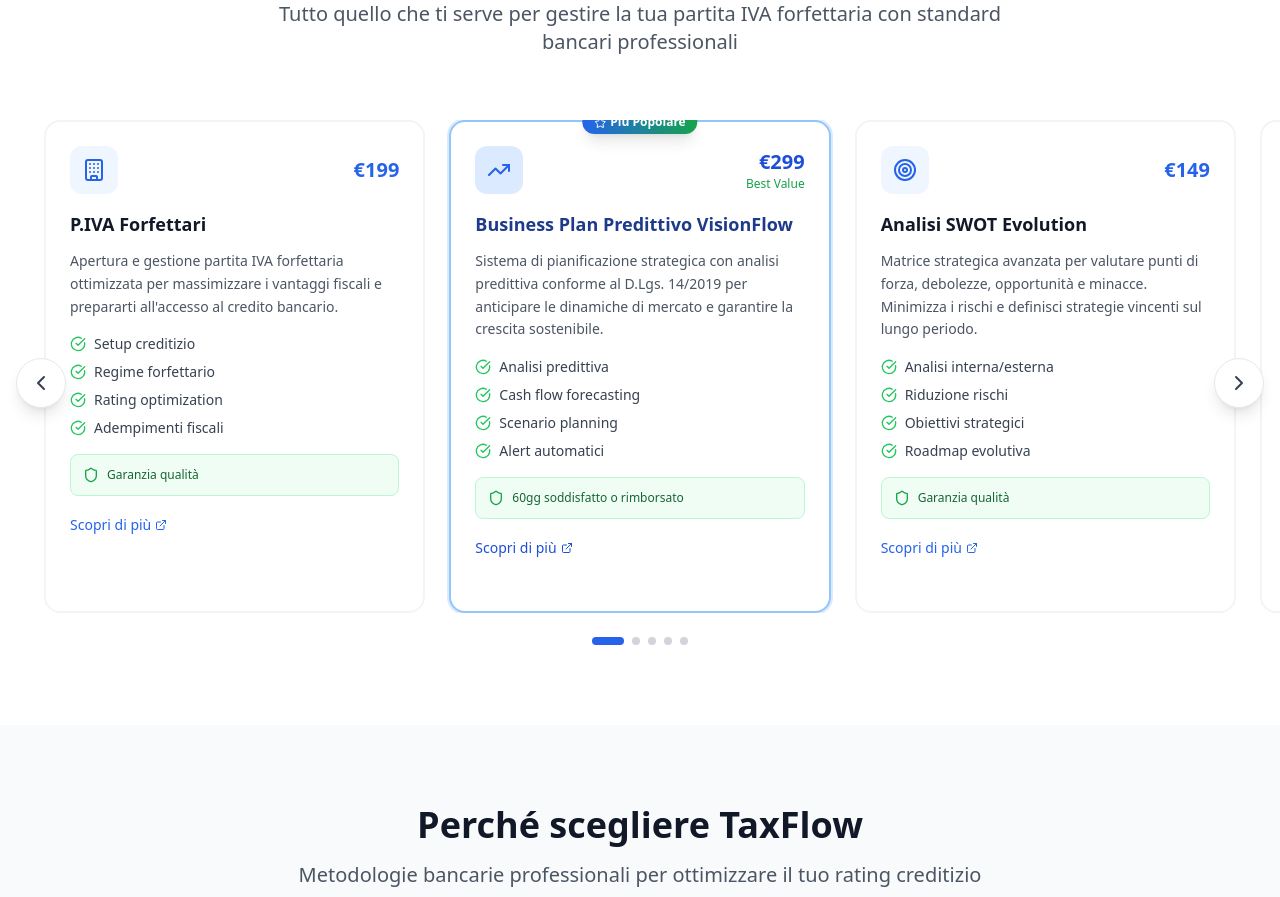
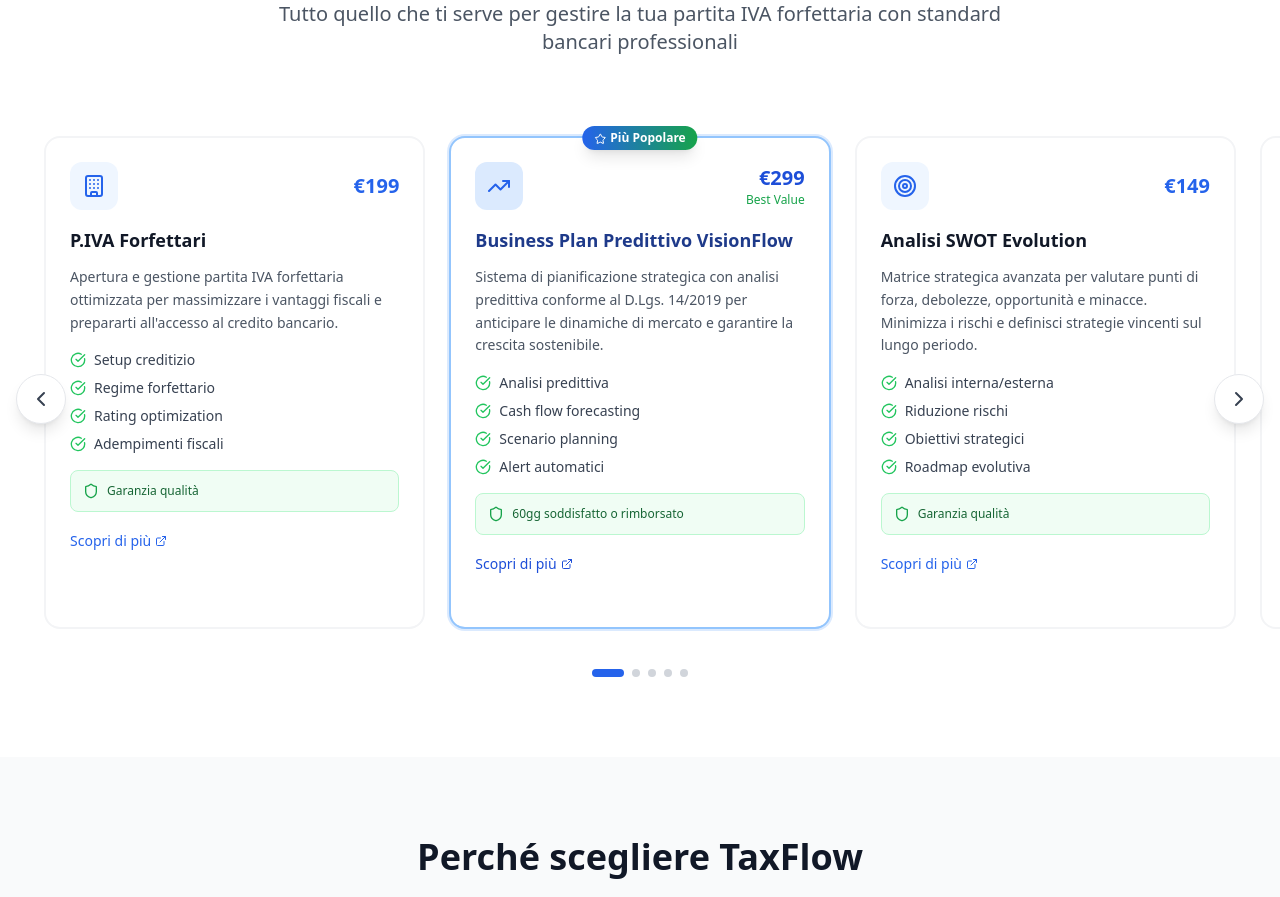
Before and after one commit to lilwesyy/taxflow, a React (Vite) app in the folder frontend/: page / in a window 1280 px wide. Shown: the part 1520-2417 px from the top of the page. Built offline with nearby package versions, Linux system fonts and the light colour scheme; no server answers.

Commit message:
Fix popular badge overflow and visibility
- Change overflow-hidden to overflow-visible
- Add vertical padding to prevent badge clipping
- Ensure popular service badge is fully visible

```diff
--- a/frontend/src/components/LandingPage.tsx
+++ b/frontend/src/components/LandingPage.tsx
@@ -746,7 +746,7 @@
             </button>
 
             {/* Infinite Scrolling Services */}
-            <div className="overflow-hidden px-4 sm:px-6 lg:px-8">
+            <div className="overflow-visible px-4 sm:px-6 lg:px-8 py-4">
               <div
                 className="flex transition-transform duration-500 ease-out"
                 style={{ transform: `translateX(calc(-${(currentService % services.length) * (100 / 3)}% - ${currentService * 1.5}rem))` }}
```
